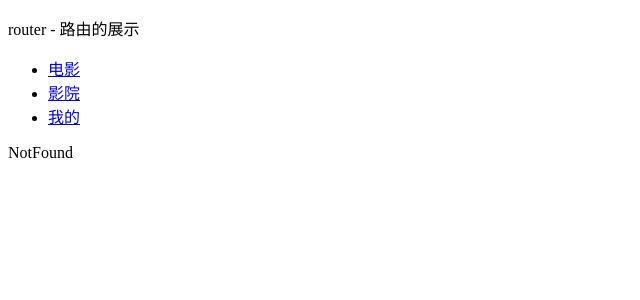
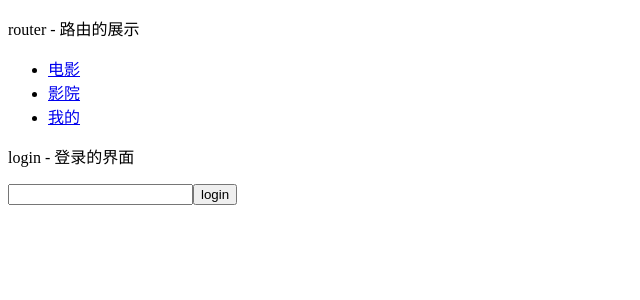
Before and after one commit to wendy-web/react_first, a React (Create React App) app: page /#/login in a window 1280 px wide. Shown: the top 300 px of the page, without its empty margins (0-640 px from the left). Built offline with nearby package versions, Linux system fonts and the light colour scheme.

Commit message:
feat:router路由拦截

```diff
--- a/src/04-router/router/indexRouter.js
+++ b/src/04-router/router/indexRouter.js
@@ -6,6 +6,11 @@ import Cinemas from '../views/cinemas';
 import Center from '../views/center';
 import NotFound from '../views/NotFound';
 import Detail from '../views/detail';
+import Login from '../views/Login';
+
+function isAuth() {
+    return localStorage.getItem('token');
+}
 export default class indexRouter extends Component {
   render() {
     return (
@@ -15,7 +20,13 @@ export default class indexRouter extends Component {
             <Switch>
                 <Route path='/films' component={Films}></Route>
                 <Route path='/cinemas' component={Cinemas}></Route>
-                <Route path='/center' component={Center}></Route>
+
+                {/* <Route path='/center' component={Center}></Route> */}
+                {/* 路由的拦截 */}
+                <Route path='/center' render={() => {
+                    return isAuth() ? <Center></Center> : <Redirect to='/login'></Redirect>
+                }}></Route>
+                <Login path='/login' component={Login}></Login>
 
                 {/* 动态路由 */}
                 {/* 路由通过location的query进行传参 路由传参一/三*/}
--- /dev/null
+++ b/src/04-router/views/Login.js
@@ -0,0 +1,18 @@
+import React from 'react'
+import { useHistory } from 'react-router-dom';
+
+
+export default function Login(props) {
+  const routerHistory = useHistory();
+  return (
+    <div>
+        <p>login - 登录的界面</p>
+        <input type='text' />
+        <button onClick={() => {
+            localStorage.setItem('token', 'wendy');
+            routerHistory.push('center');
+            // props.history.push('/Center');
+        }}>login</button>
+    </div>
+  )
+}
--- a/src/04-router/views/films/Nowplaying.js
+++ b/src/04-router/views/films/Nowplaying.js
@@ -20,6 +20,7 @@ export default function Nowplaying(props) {
   }, []);
   const routerHistory = useHistory();
   const changPageHandle = (id) => {
+    console.log(props,'---')
     // 通过hash的更改跳转
     // window.location.href = '#/detail' + id;
 
```
